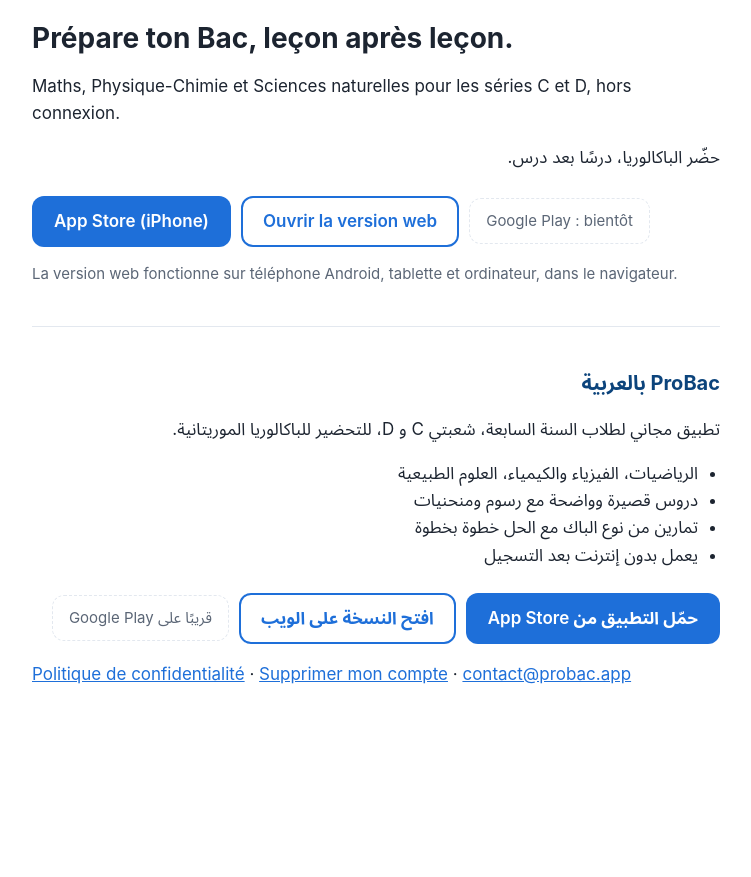
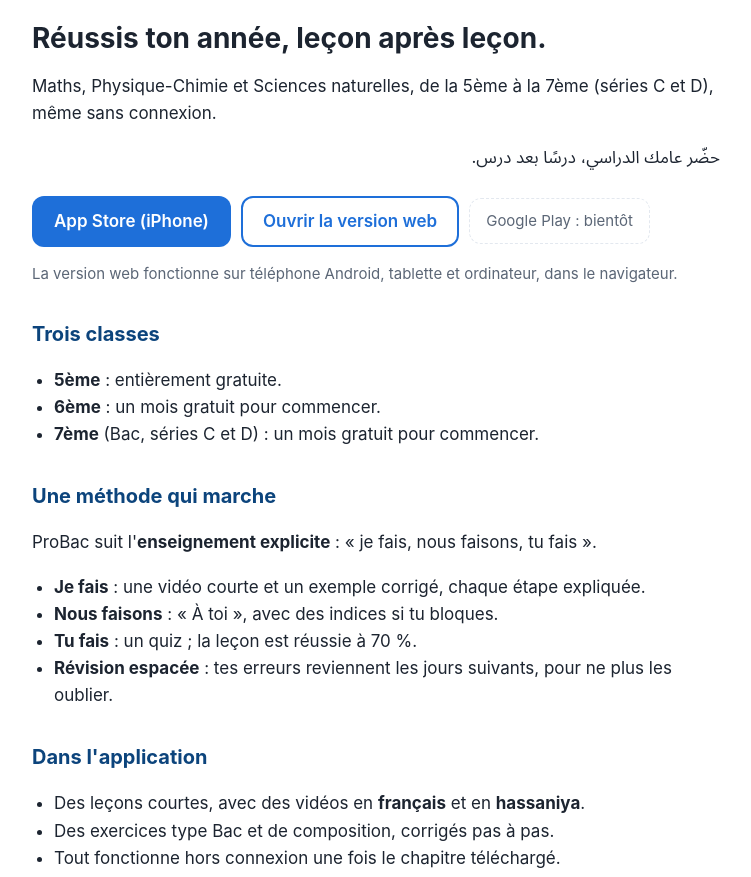
Before and after one commit to dahimohamed/probac-site, a plain HTML site: page index.html in a window 1280 px wide. Shown: the part 75-952 px from the top of the page, without its empty margins (264-1015 px from the left). Before the commit the page ends 844 px from the top, so only its background shows below. Drawn offline with Linux system fonts and the light colour scheme.

Commit message:
Home page: 5ème, 6ème and 7ème; 5ème free, a free month for 6ème/7ème; explicit teaching method; videos in French and Hassaniya
Co-Authored-By: Claude Opus 5.5 <noreply@anthropic.com>

```diff
--- a/index.html
+++ b/index.html
@@ -3,17 +3,17 @@
 <head>
 <meta charset="utf-8">
 <meta name="viewport" content="width=device-width, initial-scale=1">
-<title>ProBac – Bac Mauritanie C et D</title>
-<meta name="description" content="ProBac : application gratuite pour préparer le Bac mauritanien, séries C et D. Maths, Physique-Chimie et Sciences naturelles : leçons courtes, quiz et exercices type Bac, en français et en arabe.">
+<title>ProBac – Maths, PC et SN, de la 5ème à la 7ème</title>
+<meta name="description" content="ProBac : l'application pour réussir au lycée en Mauritanie, de la 5ème à la 7ème (séries C et D). Maths, Physique-Chimie et Sciences naturelles : leçons courtes, vidéos en français et en hassaniya, quiz et exercices corrigés pas à pas. La 5ème est gratuite.">
 <link rel="icon" href="icon-192.png">
 <link rel="stylesheet" href="style.css">
 </head>
 <body>
 <main>
 <header><img src="icon-192.png" alt=""><strong>ProBac</strong></header>
-<h1>Prépare ton Bac, leçon après leçon.</h1>
-<p>Maths, Physique-Chimie et Sciences naturelles pour les séries C et D, hors connexion.</p>
-<p dir="rtl" lang="ar">حضّر الباكالوريا، درسًا بعد درس.</p>
+<h1>Réussis ton année, leçon après leçon.</h1>
+<p>Maths, Physique-Chimie et Sciences naturelles, de la 5ème à la 7ème (séries C et D), même sans connexion.</p>
+<p dir="rtl" lang="ar">حضّر عامك الدراسي، درسًا بعد درس.</p>
 <p class="cta">
 <a class="button" href="https://apps.apple.com/app/probac-bac-mauritanie/id6829370156">App Store (iPhone)</a>
 <a class="button alt" href="https://app.probac.app">Ouvrir la version web</a>
@@ -21,14 +21,41 @@
 </p>
 <p class="muted">La version web fonctionne sur téléphone Android, tablette et ordinateur, dans le navigateur.</p>
 
+<h2>Trois classes</h2>
+<ul class="grades">
+<li><strong>5ème</strong> : entièrement gratuite.</li>
+<li><strong>6ème</strong> : un mois gratuit pour commencer.</li>
+<li><strong>7ème</strong> (Bac, séries C et D) : un mois gratuit pour commencer.</li>
+</ul>
+
+<h2>Une méthode qui marche</h2>
+<p>ProBac suit l'<strong>enseignement explicite</strong> : « je fais, nous faisons, tu fais ».</p>
+<ul>
+<li><strong>Je fais</strong> : une vidéo courte et un exemple corrigé, chaque étape expliquée.</li>
+<li><strong>Nous faisons</strong> : « À toi », avec des indices si tu bloques.</li>
+<li><strong>Tu fais</strong> : un quiz ; la leçon est réussie à 70 %.</li>
+<li><strong>Révision espacée</strong> : tes erreurs reviennent les jours suivants, pour ne plus les oublier.</li>
+</ul>
+
+<h2>Dans l'application</h2>
+<ul>
+<li>Des leçons courtes, avec des vidéos en <strong>français</strong> et en <strong>hassaniya</strong>.</li>
+<li>Des exercices type Bac et de composition, corrigés pas à pas.</li>
+<li>Tout fonctionne hors connexion une fois le chapitre téléchargé.</li>
+</ul>
+
 <section class="ar" dir="rtl" lang="ar">
 <h2>ProBac بالعربية</h2>
-<p>تطبيق مجاني لطلاب السنة السابعة، شعبتي C و D، للتحضير للباكالوريا الموريتانية.</p>
+<p>تطبيق للتلاميذ من السنة الخامسة إلى السنة السابعة، شعبتي C و D، في الرياضيات والفيزياء والكيمياء والعلوم الطبيعية.</p>
 <ul>
-<li>الرياضيات، الفيزياء والكيمياء، العلوم الطبيعية</li>
-<li>دروس قصيرة وواضحة مع رسوم ومنحنيات</li>
+<li><strong>السنة الخامسة</strong>: مجانية بالكامل.</li>
+<li><strong>السنة السادسة والسابعة</strong>: شهر مجاني للبداية.</li>
+</ul>
+<p>طريقة التعلم: <strong>التعليم الصريح</strong> — «أنا أشرح، نحن نحل معًا، أنت تحل وحدك» — مع مراجعة متباعدة تعيد لك أخطاءك حتى لا تنساها.</p>
+<ul>
+<li>دروس قصيرة مع فيديوهات بالفرنسية وبالحسانية</li>
 <li>تمارين من نوع الباك مع الحل خطوة بخطوة</li>
-<li>يعمل بدون إنترنت بعد التسجيل</li>
+<li>يعمل بدون إنترنت بعد تحميل الفصل</li>
 </ul>
 <p class="cta">
 <a class="button" href="https://apps.apple.com/app/probac-bac-mauritanie/id6829370156">حمّل التطبيق من App Store</a>
```
